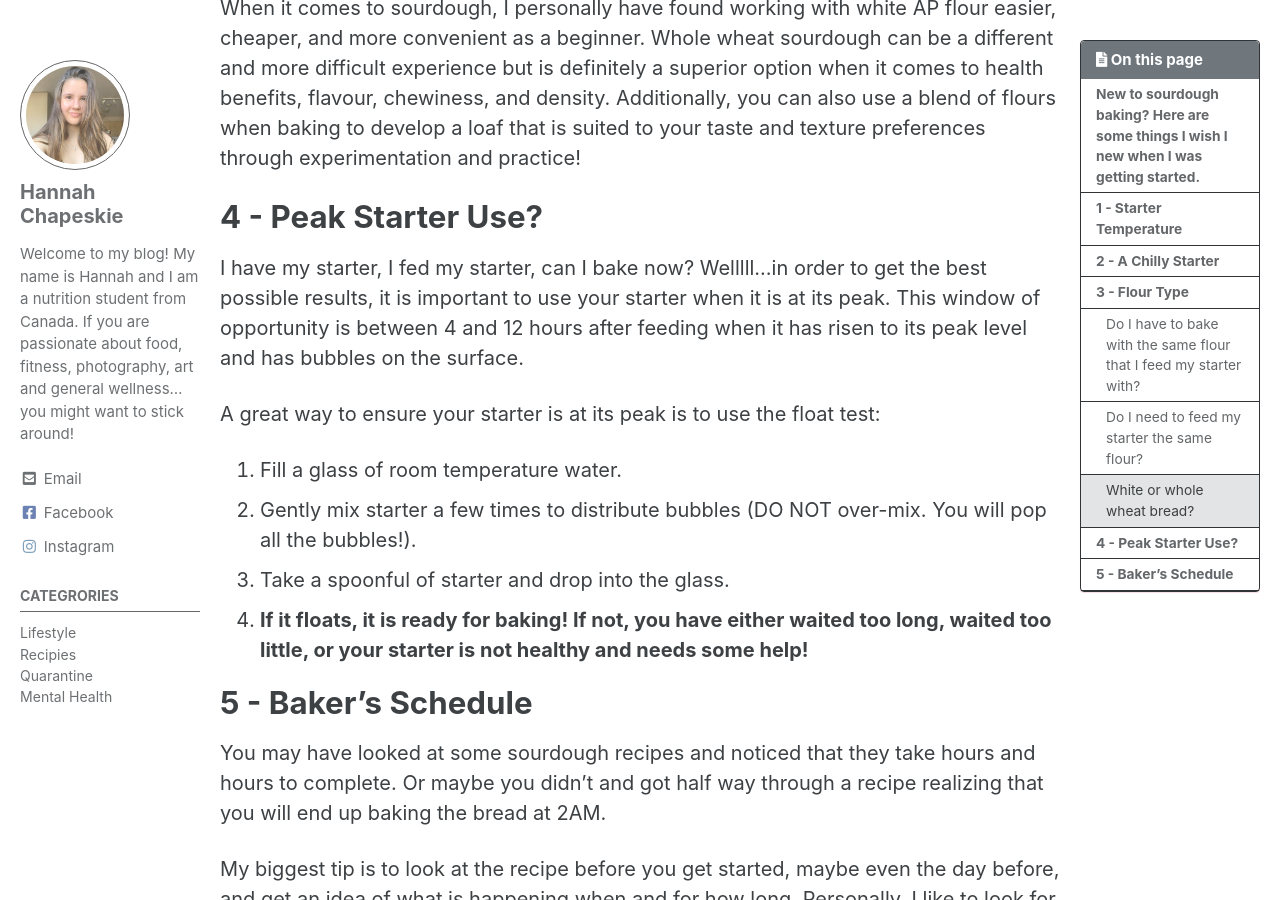
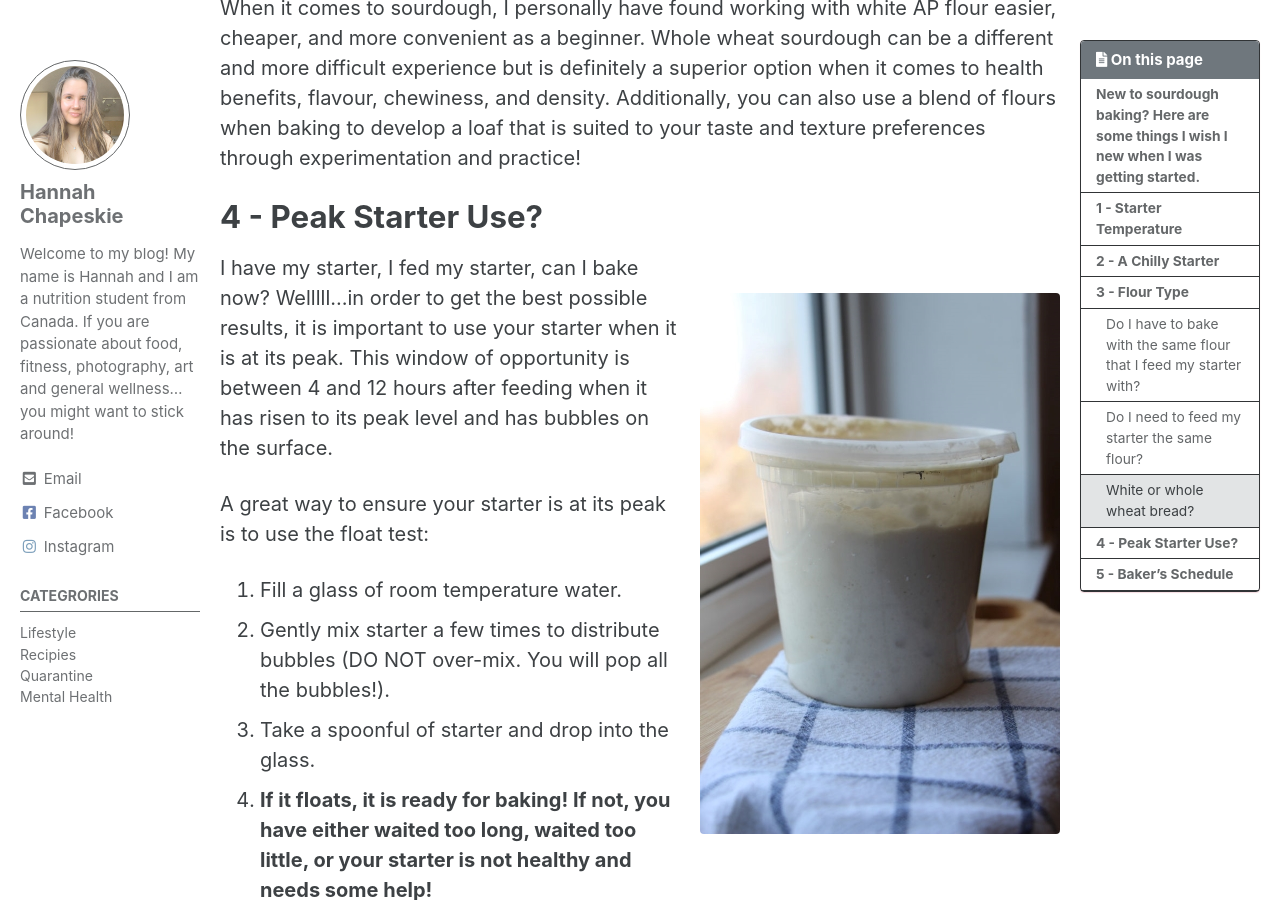
Before and after one commit to dylanbabel/yinandyams, a Jekyll site: the page built from _posts/2020-06-04-for-starters-sourdough-tips-for-beginners.md, in a window 1280 px wide and 900 px high, scrolled down 3031 px. Built offline with Jekyll 4.4.1, drawn with Linux system fonts in a browser that asks for light colours; cached includes are drawn as plain includes.

Commit message:
Update 2020-06-04-for-starters-sourdough-tips-for-beginners.md

```diff
--- a/_posts/2020-06-04-for-starters-sourdough-tips-for-beginners.md
+++ b/_posts/2020-06-04-for-starters-sourdough-tips-for-beginners.md
@@ -76,6 +76,8 @@ When it comes to sourdough, I personally have found working with white AP flour
 
 # 4 - Peak Starter Use?
 
+{% include gallery id="layouts_gallery_2" %}{: .align-right}
+
 I have my starter, I fed my starter, can I bake now? Welllll...in order to get the best possible results, it is important to use your starter when it is at its peak. This window of opportunity is between 4 and 12 hours after feeding when it has risen to its peak level and has bubbles on the surface.
 
 A great way to ensure your starter is at its peak is to use the float test:
@@ -90,6 +92,8 @@ You may have looked at some sourdough recipes and noticed that they take hours a
 
 My biggest tip is to look at the recipe before you get started, maybe even the day before, and get an idea of what is happening when and for how long. Personally, I like to look for any proofing times (the long period/s where the dough sits to rise) and kneading periods. If there is a proofing period that can go for 8+hrs, I will plan my bake so that this longer proof lands when I am sleeping and I will continue the bread the next day.
 
+{% include gallery id="layouts_gallery" %}{: .align-left}
+
 Having a baking schedule that makes sense and is natural takes a lot of practice. I recommend sticking with one or two recipes and getting into a good flow with them before expanding your repitoire. By sticking to the same recipe you will also be able to learn more about your potential mistakes as you experience variations from loaf to loaf.
 
 Happy Baking and do not give up! Keep experimenting, researching, and eating! I know you can do it!
```
